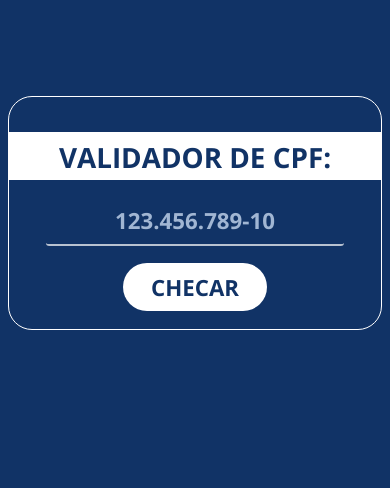
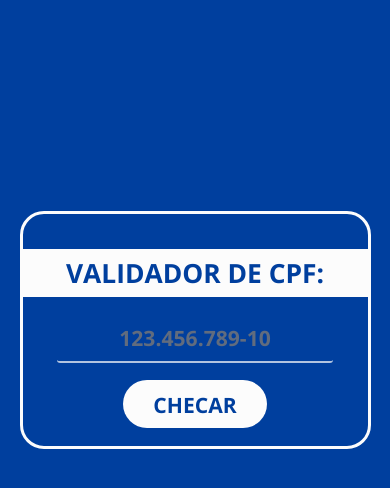
Before and after one commit to LeoMSSilva/LeoMSSilva-Validador-de-Cpf-js, a plain HTML site: page index.html in a window 390 px wide. Drawn offline with nearby package versions, Linux system fonts and the light colour scheme.

Commit message:
Refactor: app style

```diff
--- a/assets/css/style.css
+++ b/assets/css/style.css
@@ -1,8 +1,10 @@
 @import url('https://fonts.googleapis.com/css?family=Open+Sans:400,700&display=swap');
 :root {
-    --primary-color: #113366;
-    --second-color: #2c7cf3;
-    --disable-color: #a1b6d3;
+	--white: #fcfcfc;
+	--white-Opacity: rgba(252, 252, 252, 0.7);
+	--primary-color: #003f9e;
+	--second-color: #4a8ff7;
+	--disable-color: #616c7e;
 }
 
 * {
@@ -18,17 +20,20 @@
 
 body {
 	background-color: var(--primary-color);
+	display: flex;
+	flex-direction: column;
+	align-items: center;
 }
 
 .container {
 	line-height: 1.8em;
-    font-size: 1.3em;
-    max-width: 25rem;
-    max-height: 18rem;
-    margin: 6rem auto;
+	font-size: 1.2em;
+	margin: 25vh auto;
 	padding: 2rem 0rem 1rem;
+	max-width: 90vw;
+	max-height: auto;
 	border-radius: 1.5rem;
-    border: solid 1px #ffffff;
+	border: solid 3px var(--white);
 }
 
 h1 {
@@ -36,33 +41,26 @@ h1 {
 	margin: 0.2rem 0 1rem;
 }
 
-h1, input, button {
-    background-color: #ffffff;
+h1,
+input,
+button {
+	background-color: var(--white);
 	color: var(--primary-color);
 	height: 3rem;
 }
 
-input, button {
-/*
-height: 1.8em;
-font-size: 1.2em;
-margin: 0.1em 0;
-border-radius: 20px;
-*/
-}
-
 input {
 	font-size: 1.2em;
-    color: #ffffff;
+	color: var(--white);
 	margin: 0.1rem auto 1rem;
 	background-color: var(--primary-color);
 	width: 80%;
 	border: none;
-    border-bottom: 0.18rem solid rgba(255,255,255,0.7);
+	border-bottom: 0.18rem solid var(--white-Opacity);
 	border-radius: 0.2rem;
 }
 
-input:focus{
+input:focus {
 	border: none;
 }
 
@@ -77,12 +75,12 @@ button {
 
 button:hover {
 	background-color: var(--second-color);
-    color: #ffffff;
+	color: var(--white);
 }
 
 #resultado {
 	background-color: var(--primary-color);
-    color: #ffffff;
+	color: var(--white);
 	width: 15rem;
 	margin: 0 auto;
 }
@@ -105,21 +103,20 @@ button:hover {
 
 @media only screen and (max-width: 768px) {
 	.container {
-        margin: 6rem auto;
-        line-height: 1.9em;
-        font-size: 1.2em;
+		line-height: 2em;
+		font-size: 1.15em;
 	}
 }
 
 @media only screen and (max-width: 576px) {
 	.container {
-        line-height: 2em;
-        font-size: 1.16em;
+		line-height: 1.8em;
 	}
 }
 
 @media only screen and (max-width: 420px) {
 	.container {
-        margin: 6rem 0.5rem;
+		line-height: 2em;
+		font-size: 1.1em;
 	}
 }
```
Lines whose indentation alone changed are shown as unchanged.
